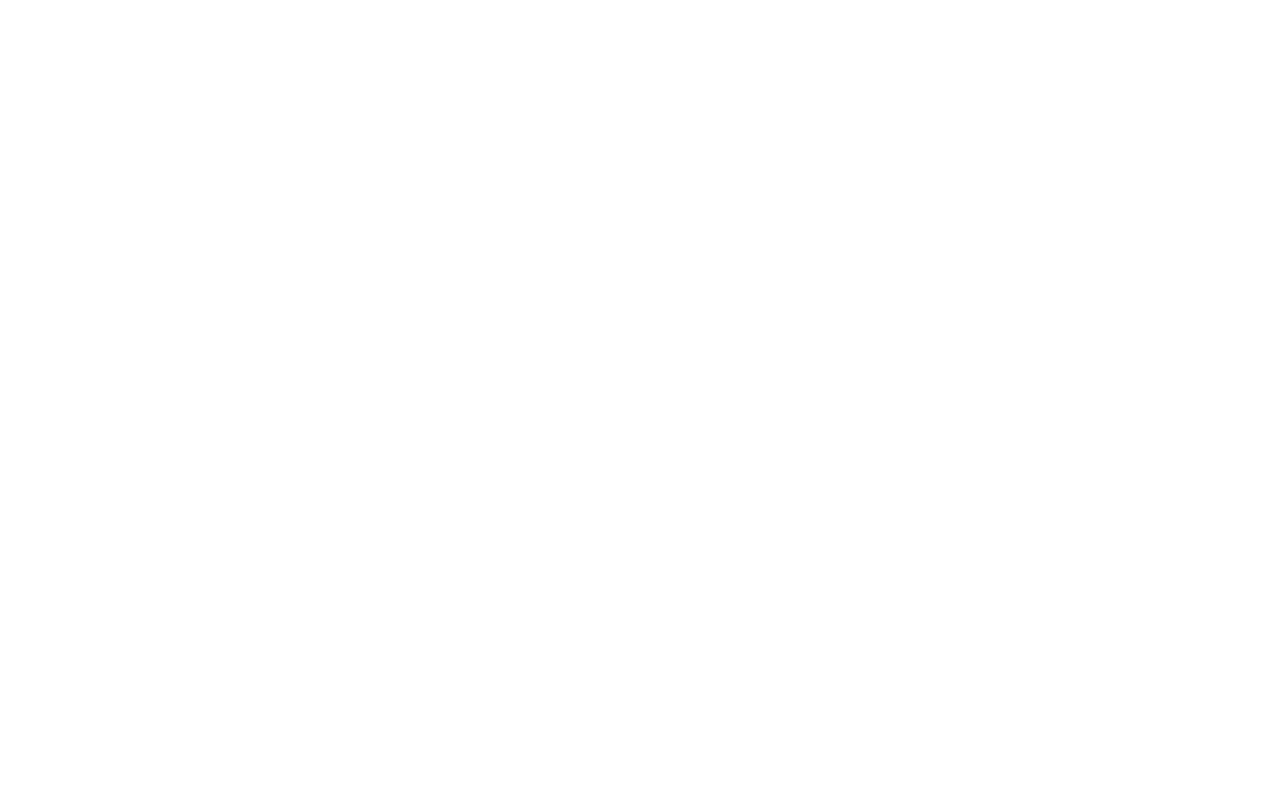
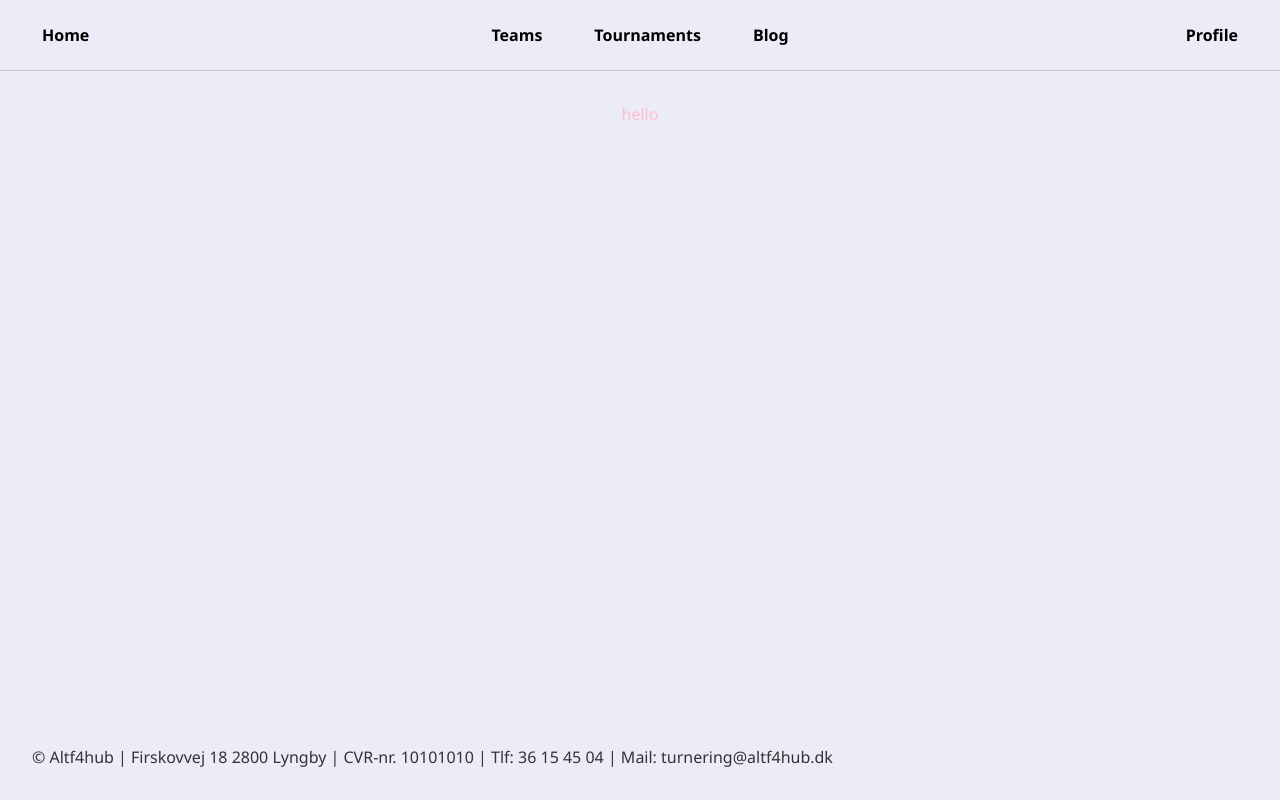
Before and after one commit to FrederikMoestrup/ALF4HUB, a React (Vite) app in the folder Frontend/: page /drafts in a window 1280 px wide. Before the commit this address had no page. Built offline with nearby package versions, Linux system fonts and the light colour scheme; no server answers.

Commit message:
progress and endless pain behind the curtains, kingdom come waits

```diff
--- a/Frontend/src/App.jsx
+++ b/Frontend/src/App.jsx
@@ -1,6 +1,7 @@
 import { Routes, Route } from "react-router-dom";
 import BlogPostFrontPage from "./pages/BlogPostFrontPage.jsx";
 import CreateBlogPost from "./pages/CreateBlogPost.jsx";
+import Drafts from "./pages/Drafts.jsx";
 
 function App() {
   return (
@@ -8,6 +9,7 @@ function App() {
       <Routes>
         <Route path="/blogposts" element={<BlogPostFrontPage />} />
         <Route path="/createblogpost" element={<CreateBlogPost />} />
+        <Route path="/drafts" element={<Drafts />} />
       </Routes>
     </div>
   );
--- a/Frontend/src/pages/BlogPostFrontPage.jsx
+++ b/Frontend/src/pages/BlogPostFrontPage.jsx
@@ -44,7 +44,9 @@ function BlogPostFrontPage() {
             <NavLink to="/createblogpost">
               <Button>Create blogpost</Button>
             </NavLink>
-            <Button>Drafts</Button>
+            <NavLink to="/drafts">
+              <Button>Drafts</Button>
+            </NavLink>
           </ButtonContainer>
 
           {/* Blog container */}
--- /dev/null
+++ b/Frontend/src/pages/Drafts.jsx
@@ -0,0 +1,130 @@
+import { use, useEffect, useState } from "react";
+import { NavLink } from "react-router-dom";
+import {
+    GlobalStyle, Container, Navbar, HomeButton, ProfileButton, NavLinks, Content, FormWrapper,
+    FormTitle, Form, Label, Input, Textarea, ButtonsContent, Button, RequiredText, Footer
+  } from "../styles/createBlogPostStyles";
+
+function Drafts() {
+    const [drafts, setDrafts] = useState([]);
+
+    const exampleBlogPosts = [
+        {
+          title: "Introduction to React",
+          content: "React is a popular JavaScript library for building user interfaces. In this post, we'll explore the basics of React, including components, props, and state.",
+          tags: "react,javascript,frontend",
+          error: "",
+          success: true,
+          submitType: "create"
+        },
+        {
+          title: "Mastering CSS Grid",
+          content: "CSS Grid is a powerful layout system. We'll cover how to create responsive grid layouts and common use cases.",
+          tags: "css,grid,layout",
+          error: "",
+          success: true,
+          submitType: "create"
+        },
+        {
+          title: "Understanding useEffect in React",
+          content: "useEffect is essential for handling side effects in functional components. Learn how to use it correctly with dependencies.",
+          tags: "react,hooks,useEffect",
+          error: "",
+          success: true,
+          submitType: "create"
+        },
+        {
+          title: "Node.js vs Deno: What’s the Difference?",
+          content: "Both Node.js and Deno are JavaScript runtimes, but they have different philosophies and security models. Here's a comparison.",
+          tags: "nodejs,deno,javascript",
+          error: "",
+          success: true,
+          submitType: "create"
+        },
+        {
+          title: "Async/Await Explained Simply",
+          content: "Async/await makes asynchronous code easier to write and understand. This guide breaks it down for beginners.",
+          tags: "javascript,async,promises",
+          error: "",
+          success: true,
+          submitType: "create"
+        },
+        {
+          title: "Top 5 VS Code Extensions for Web Developers",
+          content: "VS Code is highly customizable. Here are 5 extensions every web developer should consider installing.",
+          tags: "vscode,tools,productivity",
+          error: "",
+          success: true,
+          submitType: "create"
+        }
+      ];
+
+      const fetchDrafts = async () => {
+        try {
+            const response = await fetch("http://localhost:7070/api/blogpost/draft", {
+                method: "GET",
+                headers: {
+                    "Content-Type": "application/json",
+                },
+            });
+            if (!response.ok) {
+                throw new Error("Failed to fetch blog posts");
+            }
+            const data = await response.json();
+            setDrafts(data);
+        } catch (error) {
+            console.error("Error:", error);
+        }
+    }
+
+    useEffect(() => {
+        fetchDrafts(); // currently fails "on purpose"
+        setDrafts(exampleBlogPosts);
+    }, []);
+
+  return (
+   <>
+         <GlobalStyle />
+         <Container>
+           <Navbar>
+             <HomeButton>
+               <a href="/">Home</a>
+             </HomeButton>
+
+             <NavLinks>
+               <NavLink to="/teams">Teams</NavLink>
+               <NavLink to="/tournaments">Tournaments</NavLink>
+               <NavLink to="/blogposts">Blog</NavLink>
+             </NavLinks>
+
+             <ProfileButton>
+               <a href="/">Profile</a>
+             </ProfileButton>
+           </Navbar>
+
+           <Content>
+            <div>hello</div>
+           </Content>
+
+           <Footer>
+             <p>
+               © Altf4hub | Firskovvej 18 2800 Lyngby | CVR-nr. 10101010 | Tlf: 36
+               15 45 04 | Mail: turnering@altf4hub.dk
+             </p>
+           </Footer>
+         </Container >
+
+         {/* <PopUpMessage
+           isOpen={error !== "" || success}
+           message={error || getSuccessMessage()}
+           onClose={() => {
+             setError("");
+             setSuccess(false);
+           }}
+           type={error ? "error" : "success"}
+         /> */}
+       </>
+  );
+}
+
+export default Drafts;
```
